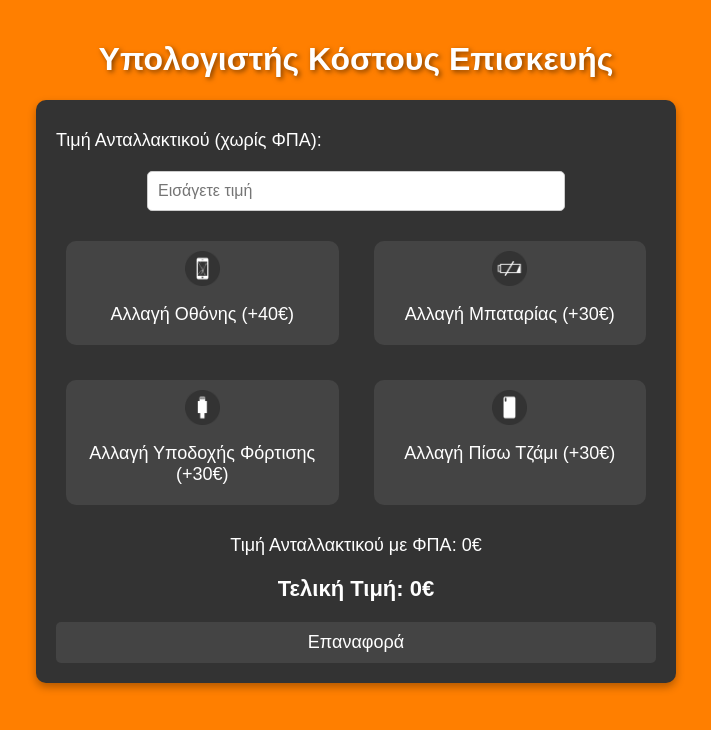
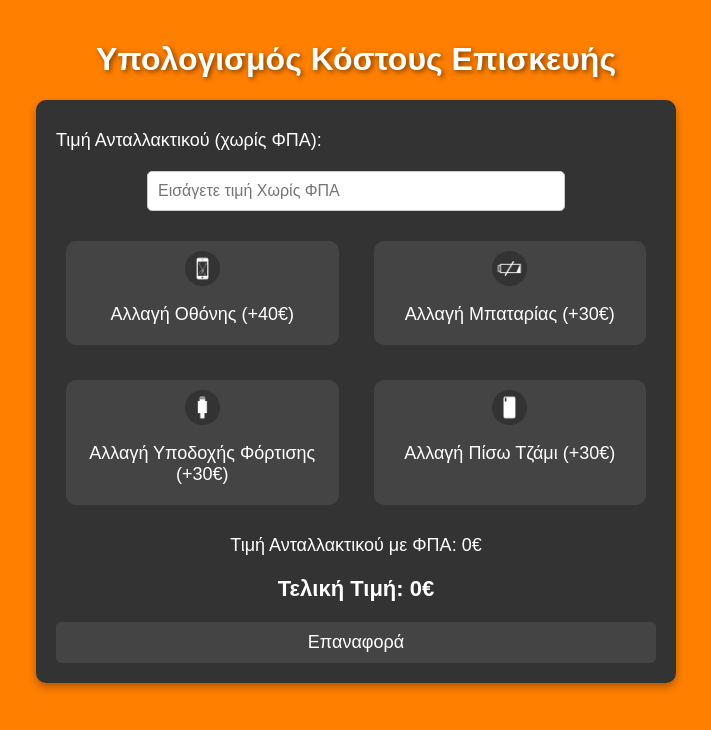
Before and after one commit to Pankp/Calculate-Repair, a plain HTML site: page index.html in a window 1280 px wide. Shown: the whole page, without its empty margins (284-995 px from the left). Drawn offline with Linux system fonts and the light colour scheme.

Commit message:
Update index.html

```diff
--- a/index.html
+++ b/index.html
@@ -100,10 +100,10 @@
 </head>
 <body>
 
-    <h1>Υπολογιστής Κόστους Επισκευής</h1>
+    <h1>Υπολογισμός Κόστους Επισκευής</h1>
     <div class="container">
         <label for="price">Τιμή Ανταλλακτικού (χωρίς ΦΠΑ):</label>
-        <input type="number" id="price" placeholder="Εισάγετε τιμή" oninput="calculateCost()" inputmode="numeric" pattern="[0-9]*">
+        <input type="number" id="price" placeholder="Εισάγετε τιμή Χωρίς ΦΠΑ" oninput="calculateCost()" inputmode="numeric" pattern="[0-9]*">
 
         <!-- Flexbox για τις επιλογές -->
         <div class="options">
```
